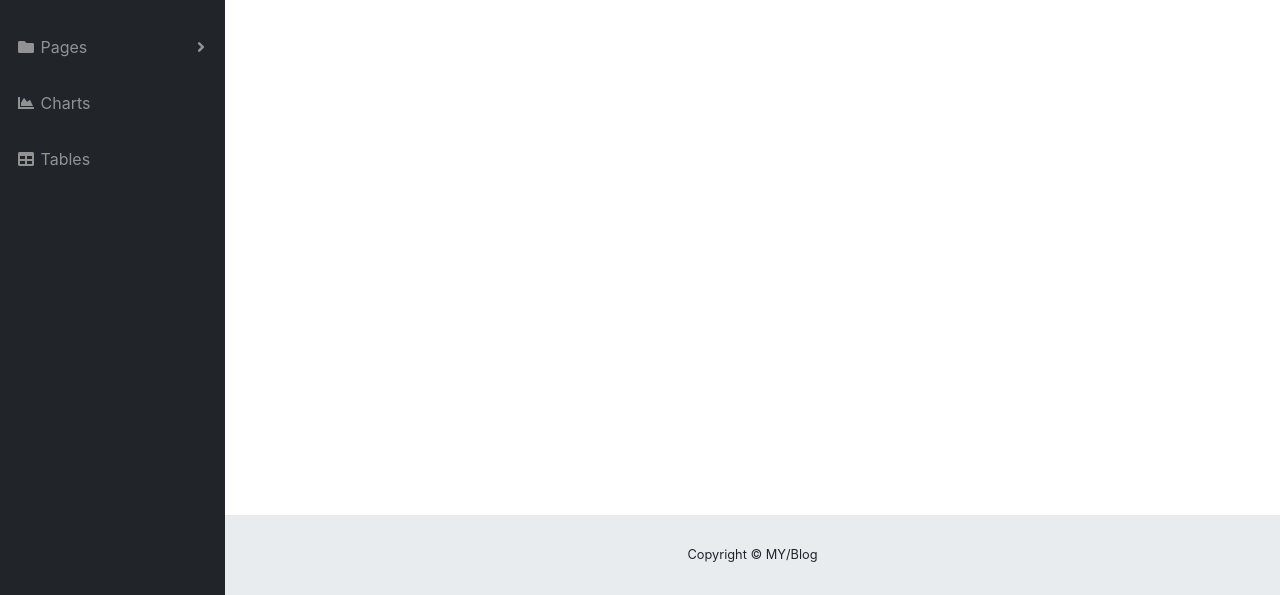
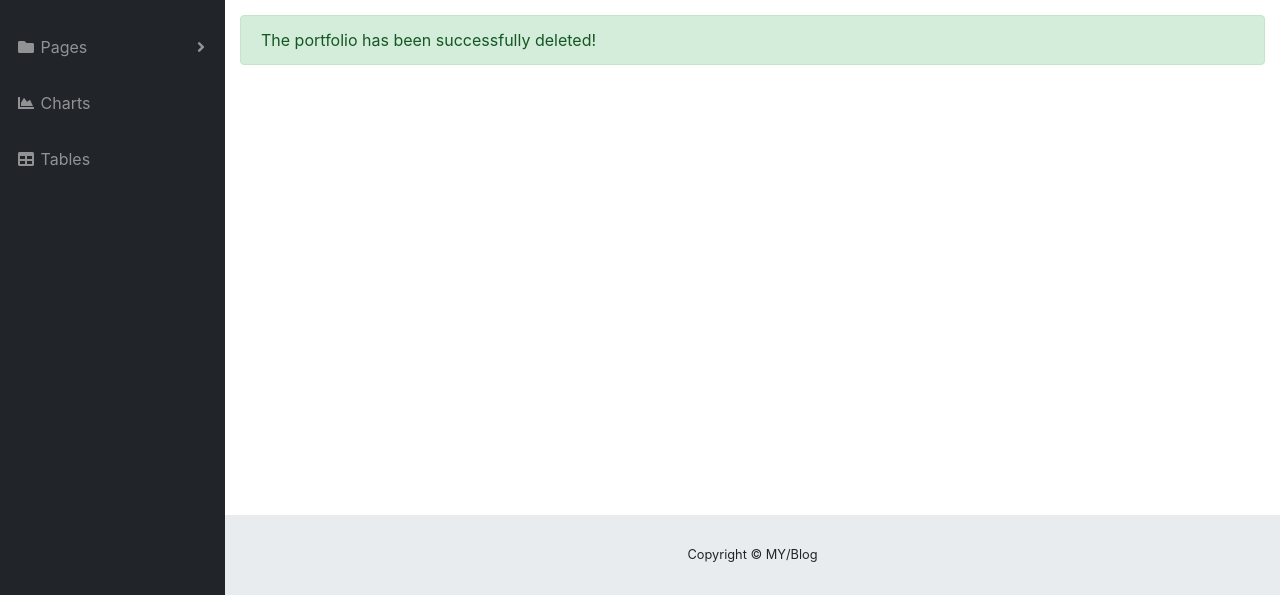
Before and after one commit to murat-yasar/CMS-PHP-MySQLi-, a PHP site: page /admin/portfolios.php in a window 1280 px wide. Shown: the part 205-800 px from the top of the page. Run offline with PHP 8.4, Linux system fonts and the light colour scheme; data that the repository does not hold is empty.

Commit message:
Add feature: delete portfolio

```diff
--- a/admin/categories.php
+++ b/admin/categories.php
@@ -144,7 +144,7 @@
               $del_category = mysqli_query($conn, $sql_query);
               header("location: categories.php");
             }
-            echo "<div class='alert alert-success' role='alert'>The new category has been successfully deleted!</div>";
+            echo "<div class='alert alert-success' role='alert'>The category has been successfully deleted!</div>";
           ?>
 
         </div> <!-- /.container-fluid -->
--- a/admin/portfolios.php
+++ b/admin/portfolios.php
@@ -35,6 +35,26 @@
 
                <tbody>
                   <?php
+                     if(isset($_POST['add_portfolio'])){
+                        $portfolio_name = $_POST['portfolio_name'];
+                        $portfolio_category = $_POST['portfolio_category'];
+
+                        $portfolio_img_sm = $_FILES['portfolio_image_sm']['name'];
+                        $portfolio_img_sm_tmp = $_FILES['portfolio_image_sm']['tmp_name'];
+                        move_uploaded_file($portfolio_img_sm_tmp, "../img/$portfolio_img_sm");
+
+                        $portfolio_img_bg = $_FILES['portfolio_image_bg']['name'];
+                        $portfolio_img_bg_tmp = $_FILES['portfolio_image_bg']['tmp_name'];
+                        move_uploaded_file($portfolio_img_bg_tmp, "../img/$portfolio_img_bg");
+
+                        $sql_query = "INSERT INTO portfolios (portfolio_name, portfolio_category, portfolio_img_sm, portfolio_img_bg)
+                                       VALUES ('{$portfolio_name}', '{$portfolio_category}', '{$portfolio_img_sm}', '{$portfolio_img_bg}')";
+
+                        $add_portfolio = mysqli_query($conn, $sql_query);
+                     }
+                  ?>
+
+                  <?php
                      $sql_query = "SELECT * FROM portfolios ORDER BY portfolio_id DESC";
                      $portfolios = mysqli_query($conn, $sql_query);
 
@@ -63,7 +83,7 @@
                                        <div class='dropdown-divider'></div>
                                        <a class='dropdown-item' href='#' data-toggle='modal' data-target='#edit_modal$model_num'>Edit</a>
                                        <div class='dropdown-divider'></div>
-                                       <a class='dropdown-item' href='categories.php?delete={$portfolio_id}'>Delete</a>
+                                       <a class='dropdown-item' href='portfolios.php?delete={$portfolio_id}'>Delete</a>
                                        </div>
                                     </div>
                                  </td>
@@ -99,8 +119,7 @@
                                  </div>
                                  <div class="form-group">
                                     <input type="hidden" name="portfolio_id" value="">
-                                    <input type="submit" class="btn btn-primary" name="edit_portfolio"
-                                       value="Edit Portfolio">
+                                    <input type="submit" class="btn btn-primary" name="edit_portfolio" value="Edit Portfolio">
                                  </div>
                               </form>
                            </div>
@@ -123,7 +142,7 @@
                         </button>
                      </div>
                      <div class="modal-body">
-                        <form action="" method="post">
+                        <form action="" method="post" enctype="multipart/form-data">
                            <div class="form-group">
                               <label for="portfolio_name">Portfolio Name</label>
                               <input type="text" class="form-control" name="portfolio_name">
@@ -149,6 +168,16 @@
                </div>
             </div>
 
+            <?php
+            if(isset($_GET["delete"])){
+              $del_portfolio_id = $_GET["delete"];
+              $sql_query = "DELETE FROM portfolios WHERE portfolio_id = {$del_portfolio_id} ";
+              $del_portfolio = mysqli_query($conn, $sql_query);
+              header("location: portfolios.php");
+            }
+            echo "<div class='alert alert-success' role='alert'>The portfolio has been successfully deleted!</div>";
+          ?>
+
          </div> <!-- /.container-fluid -->
 
          <!-- Footer -->
```
